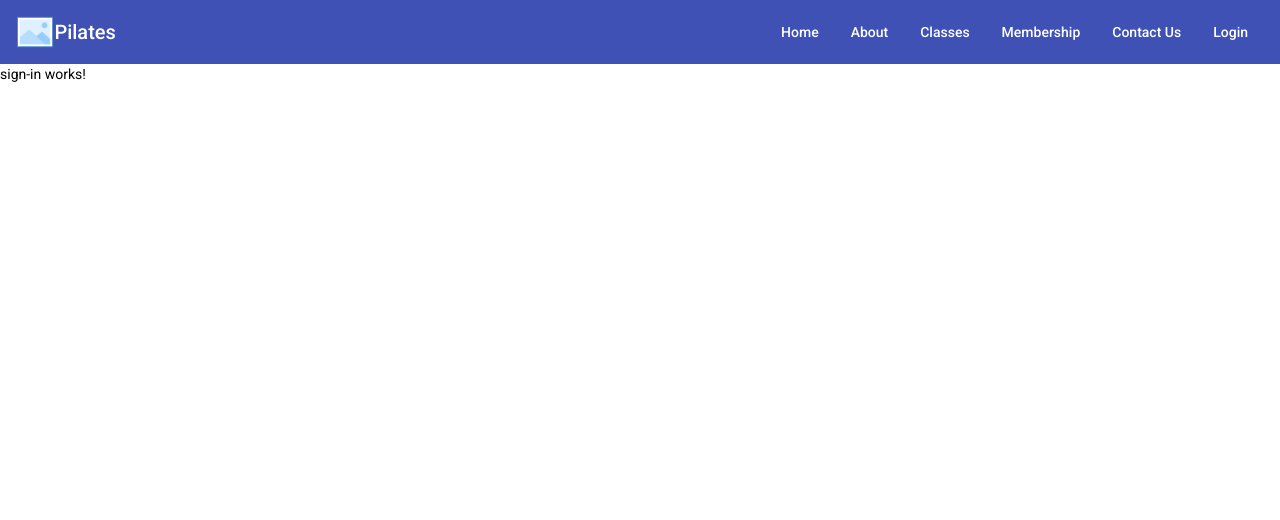
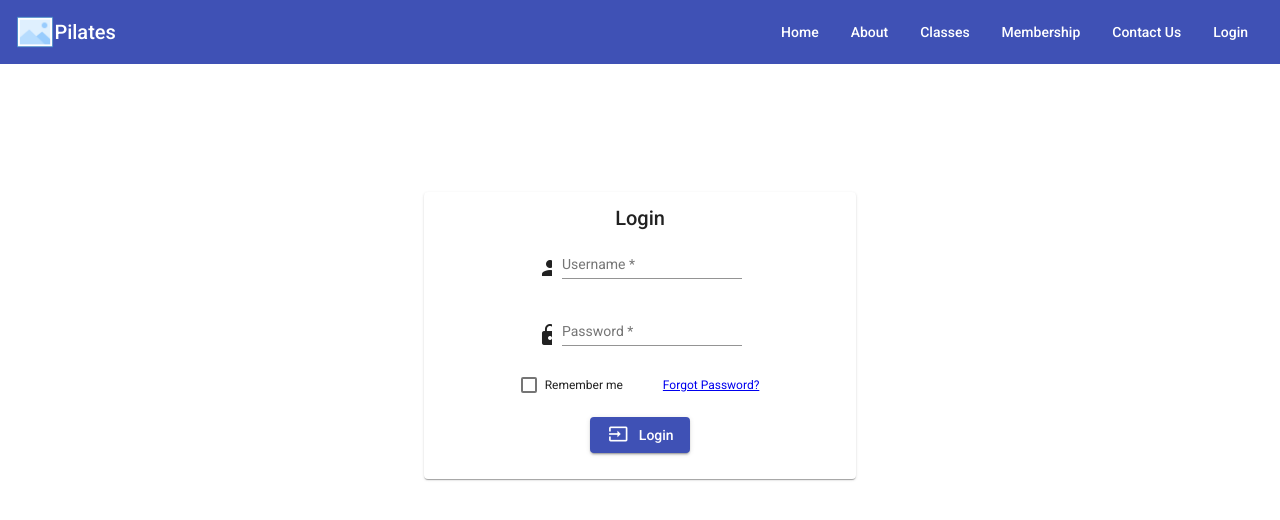
Before and after one commit to mikopado/PilatesWebsite, an Angular app in the folder pilates-web/: page /login in a window 1280 px wide. Shown: the top 520 px of the page. Built offline with nearby package versions, Linux system fonts and the light colour scheme.

Commit message:
added styling to login page

```diff
--- a/pilates-web/src/app/login/sign-in/sign-in.component.css
+++ b/pilates-web/src/app/login/sign-in/sign-in.component.css
@@ -0,0 +1,19 @@
+.card {
+    width: 400px;
+    margin: 10% auto;
+  }
+
+ .form-group{
+     margin-bottom: 10px;
+ }
+ .field{
+     font-size: 14px;
+ }
+ .checkbox-password{
+     font-size: 12px;
+     margin-bottom: 20px;
+ }
+ .login-icon{
+     margin-right: 5px;
+     font-size: 20px;
+ }
--- a/pilates-web/src/app/login/sign-in/sign-in.component.html
+++ b/pilates-web/src/app/login/sign-in/sign-in.component.html
@@ -1 +1,47 @@
-<p>sign-in works!</p>
+﻿<div class="col-md-6 offset-md-3 mt-5">
+    <mat-card class="card">
+        <mat-card-header fxLayoutAlign="center">
+            <mat-card-title class="card-header">Login</mat-card-title>
+        </mat-card-header>
+        <mat-card-content class="card-body">
+            <form [formGroup]="loginForm" (ngSubmit)="onSubmit()" fxLayout="column" fxLayoutAlign="center center">
+                <div class="form-group" fxLayoutAlign="center center" fxLayoutGap="5%">
+                    <mat-icon aria-hidden="false" aria-label="lock icon">person</mat-icon>
+                    <mat-form-field>
+                        <input matInput placeholder="Username" type="text" formControlName="username"
+                            class="form-control" [ngClass]="{ 'is-invalid': submitted && f.username.errors }" />
+                    </mat-form-field>
+                    <div *ngIf="submitted && f.username.errors" class="invalid-feedback">
+                        <div *ngIf="f.username.errors.required">Username is required</div>
+                    </div>
+                </div>
+                <div class="form-group" fxLayoutAlign="center center" fxLayoutGap="5%">
+                    <mat-icon aria-hidden="false" aria-label="pwd icon">lock</mat-icon>
+                    <mat-form-field>
+                        <input matInput placeholder="Password" type="password" formControlName="password"
+                            class="form-control" [ngClass]="{ 'is-invalid': submitted && f.password.errors }" />
+                    </mat-form-field>
+                    <div *ngIf="submitted && f.password.errors" class="invalid-feedback">
+                        <div *ngIf="f.password.errors.required">Password is required</div>
+                    </div>
+                </div>
+                <div class="checkbox-password" fxFill fxLayout="row" fxLayoutAlign="center center" fxLayoutGap="10%">
+                    <div class="remember-me">
+                       <mat-checkbox>Remember me</mat-checkbox>
+                    </div>
+                    <div>
+                       <a href="#">Forgot Password?</a>
+                   </div>
+                </div>
+                <div class="form-group">
+                    <button mat-raised-button color="primary" [disabled]="loading">
+                        <mat-icon class="login-icon">input</mat-icon>
+                        <span *ngIf="loading" class="spinner-border spinner-border-sm mr-1"></span>
+                        Login
+                    </button>
+                </div>
+                <div *ngIf="error" class="alert alert-danger mt-3 mb-0">{{error}}</div>
+            </form>
+        </mat-card-content>
+    </mat-card>
+</div>
```
Also changed, not shown: pilates-web/src/app/login/login.module.ts (+13 -2 lines).
